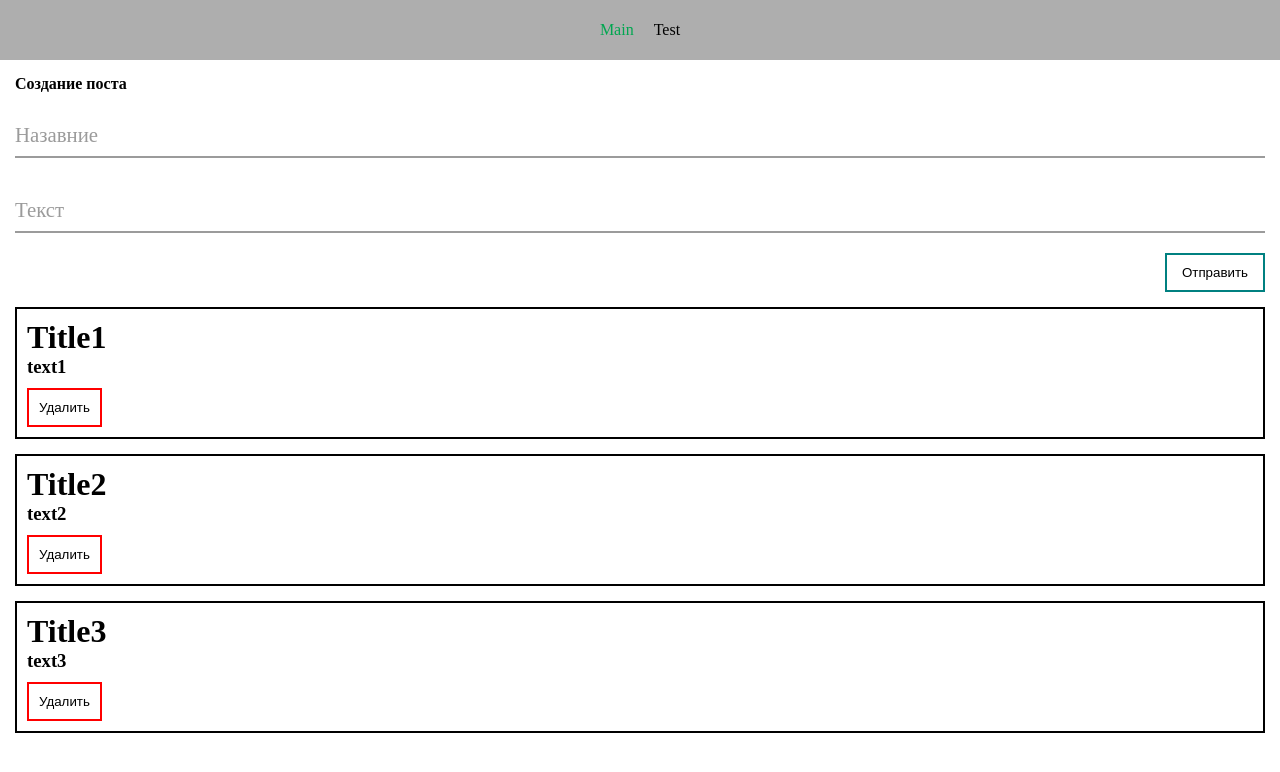
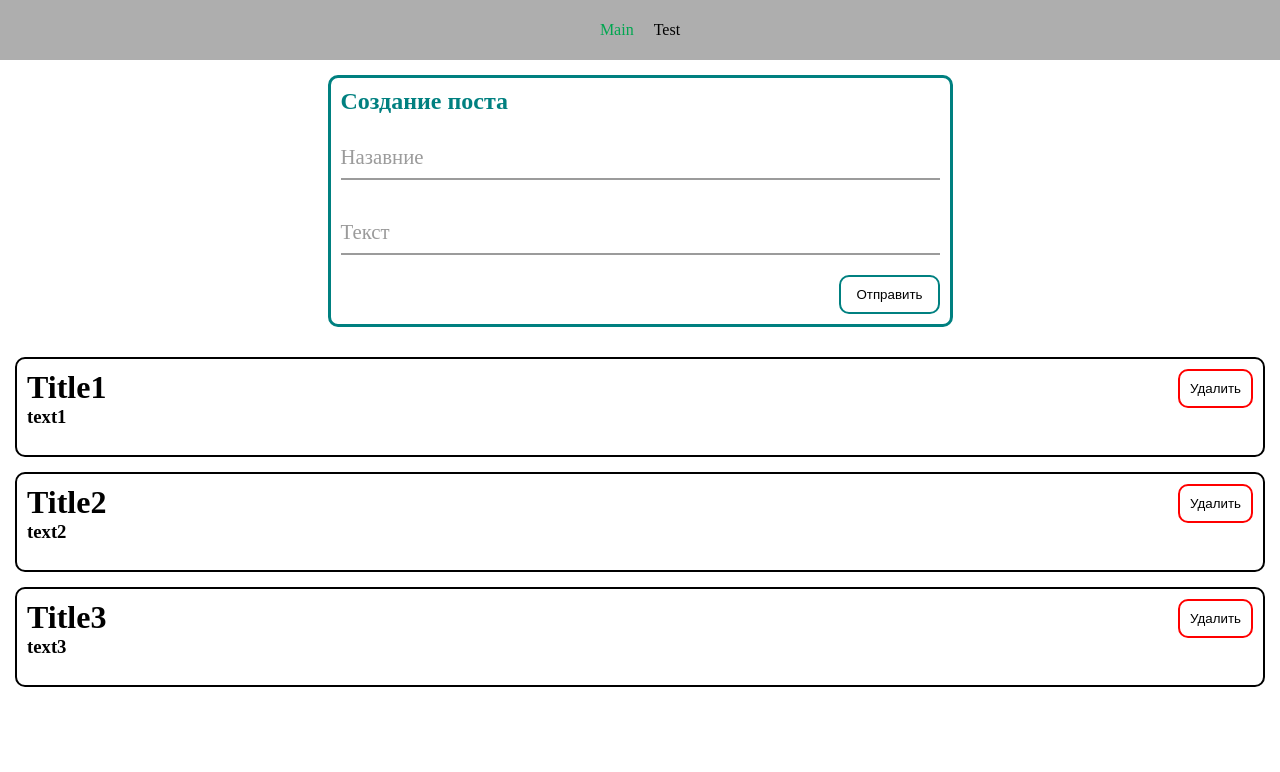
Before and after one commit to Linkhider/vue-test, a Vue app: page / in a window 1280 px wide. Shown: the top 772 px of the page. Built offline with nearby package versions, Linux system fonts and the light colour scheme.

Commit message:
small css fixes

```diff
--- a/index.html
+++ b/index.html
@@ -1,5 +1,5 @@
 <!DOCTYPE html>
-<html lang="">
+<html lang="ru">
   <head>
     <meta charset="UTF-8">
     <link rel="icon" href="/favicon.ico">
--- a/src/components/Post.vue
+++ b/src/components/Post.vue
@@ -23,17 +23,23 @@ defineProps({
 
 <style scoped lang="scss">
 .post{
+  position: relative;
   margin-top: 15px;
   border: 2px solid black;
+  border-radius: 10px;
   padding: 10px;
   min-height: 100px;
   &__title {
   }
   button{
-    margin-top: 10px;
+    position: absolute;
+    border-radius: 10px;
+    top: 10px;
+    right: 10px;
     padding: 10px;
     border: 2px solid red;
     background: transparent;
+    transition:  0.2s ease;
     &:hover{
       background: red;
       color: white;
--- a/src/router/index.js
+++ b/src/router/index.js
@@ -7,12 +7,18 @@ import MainLayout from "@/layouts/MainLayout.vue";
     {
       path: '/',
       name: 'Notes',
-      meta: {layout: MainLayout},
+      meta: {
+        title: 'Notes',
+        layout: MainLayout
+      },
       component: () => import('@/views/Notes.vue')
     },
     {
       path: '/test',
-      meta: {layout: MainLayout},
+      meta: {
+        title: 'Test',
+        layout: MainLayout
+      },
       component: () => import('@/views/Test.vue')
     }
   ]
@@ -22,5 +28,9 @@ const router = createRouter({
   routes
 });
 
+router.beforeEach((to, from) => {
+  document.title = to.meta?.title ?? 'Default Title'
+})
+
 export const route = reactive(router.currentRoute);
 export default router
--- a/src/views/Notes.vue
+++ b/src/views/Notes.vue
@@ -4,7 +4,7 @@ import {ref} from 'vue'
 
 let title = ref('')
 let text = ref('')
-const getInitialPosts =  () =>[
+const getInitialPosts = () => [
   {
     id: 1,
     title: 'Title1',
@@ -22,6 +22,7 @@ const getInitialPosts =  () =>[
   }
 ]
 const posts = ref(getInitialPosts())
+
 function addPost() {
   const newPost = {
     id: Date.now(),
@@ -37,7 +38,7 @@ function addPost() {
 <template>
   <main>
     <form class="inputs" @submit.prevent="addPost">
-      <h4>Создание поста</h4>
+      <h2>Создание поста</h2>
       <div class="form__group field">
         <input
             v-model="title"
@@ -46,7 +47,7 @@ function addPost() {
             placeholder="Name"
             name="title"
             id='title'
-            required />
+            required/>
         <label for="title" class="form__label">Назавние</label>
       </div>
       <div class="form__group field">
@@ -57,7 +58,7 @@ function addPost() {
             placeholder="Name"
             name="text"
             id='text'
-            required />
+            required/>
         <label for="text" class="form__label">Текст</label>
       </div>
       <button type="submit">Отправить</button>
@@ -69,15 +70,16 @@ function addPost() {
           :title=post.title
           :text=post.text
           @delete="posts.splice(index, 1)"
-       />
+      />
     </TransitionGroup>
   </main>
 </template>
 
 <style scoped lang="scss">
-main{
+main {
   padding: 15px;
 }
+
 $primary: #11998e;
 $secondary: #38ef7d;
 $black: #2c2c2c;
@@ -130,32 +132,44 @@ $gray: #9b9b9b;
     transition: 0.2s;
     font-size: 1rem;
     color: $primary;
-    font-weight:700;
+    font-weight: 700;
   }
+
   padding-bottom: 6px;
   //font-weight: 700;
   border-width: 3px;
-  border-image: linear-gradient(to right, $primary,$secondary);
+  border-image: linear-gradient(to right, $primary, $secondary);
   border-image-slice: 1;
 }
-/* reset input */
-.form__field{
-  &:required,&:invalid { box-shadow:none; }
+
+.form__field {
+  &:required, &:invalid {
+    box-shadow: none;
+  }
 }
-/* demo */
-
-//////////
 
 .inputs {
+  border: 3px solid teal;
+  padding: 10px;
+  border-radius: 10px;
+  width: 50%;
+  margin-left: 25%;
+  margin-bottom: 30px;
   display: flex;
   flex-direction: column;
 
+  h2 {
+    color: teal;
+  }
+
   button {
+    border-radius: 10px;
     padding: 10px 15px;
     border: 2px solid teal;
     background: transparent;
     margin-top: 10px;
     margin-left: auto;
+    transition: 0.2s ease;
 
     &:hover {
       color: aquamarine;
@@ -164,13 +178,13 @@ $gray: #9b9b9b;
     }
   }
 }
-.container{
-  .container {
-    position: relative;
-    padding: 0;
-    list-style-type: none;
-  }
+
+.container {
+  position: relative;
+  padding: 0;
+  list-style-type: none;
 }
+
 /* 1. declare transition */
 .fade-move,
 .fade-enter-active,
@@ -184,9 +198,11 @@ $gray: #9b9b9b;
   opacity: 0;
   transform: scaleY(0.01) translate(30px, 0);
 }
+
 /* 3. ensure leaving items are taken out of layout flow so that moving
       animations can be calculated correctly. */
 .fade-leave-active {
   position: absolute;
+  width: 100%;
 }
 </style>
```
